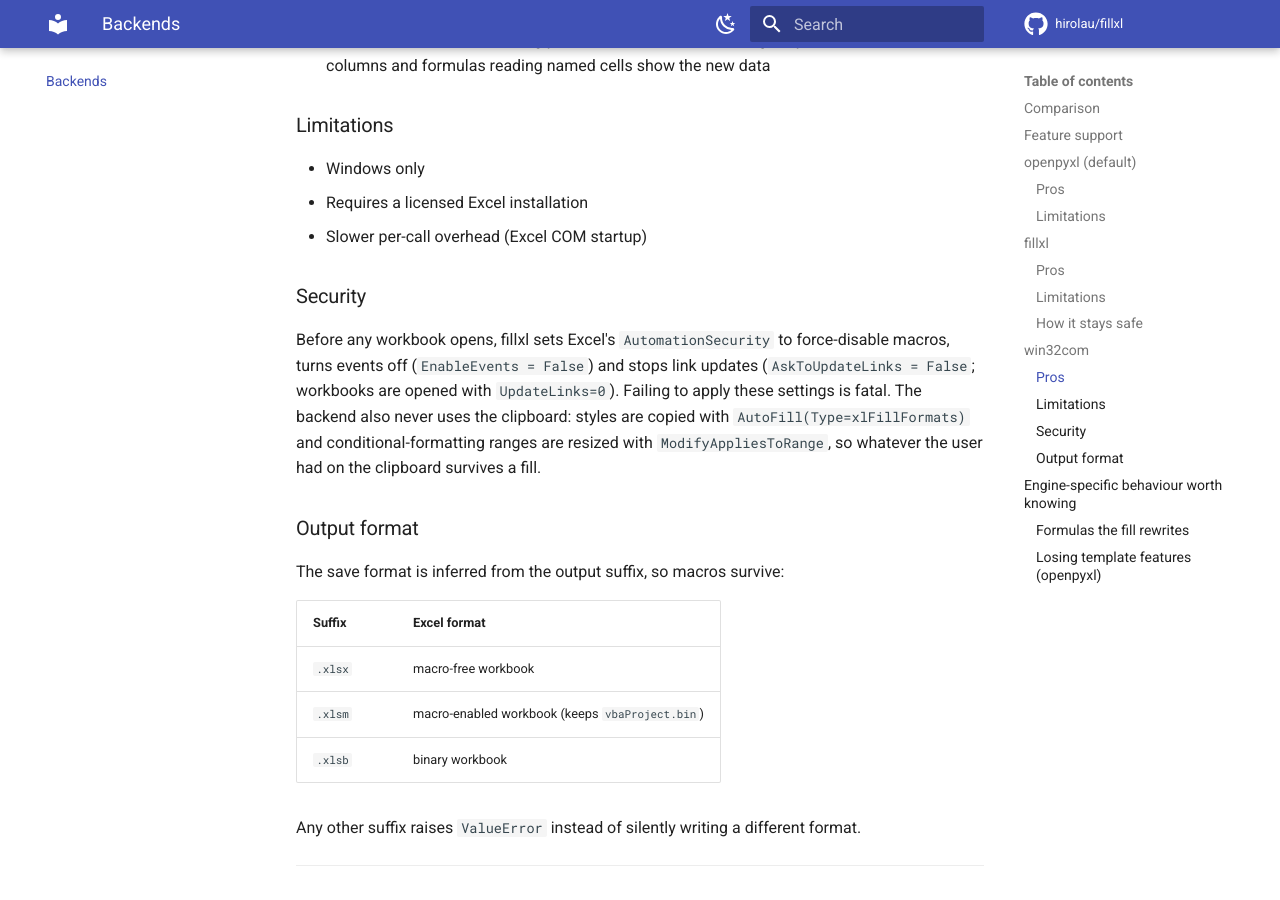
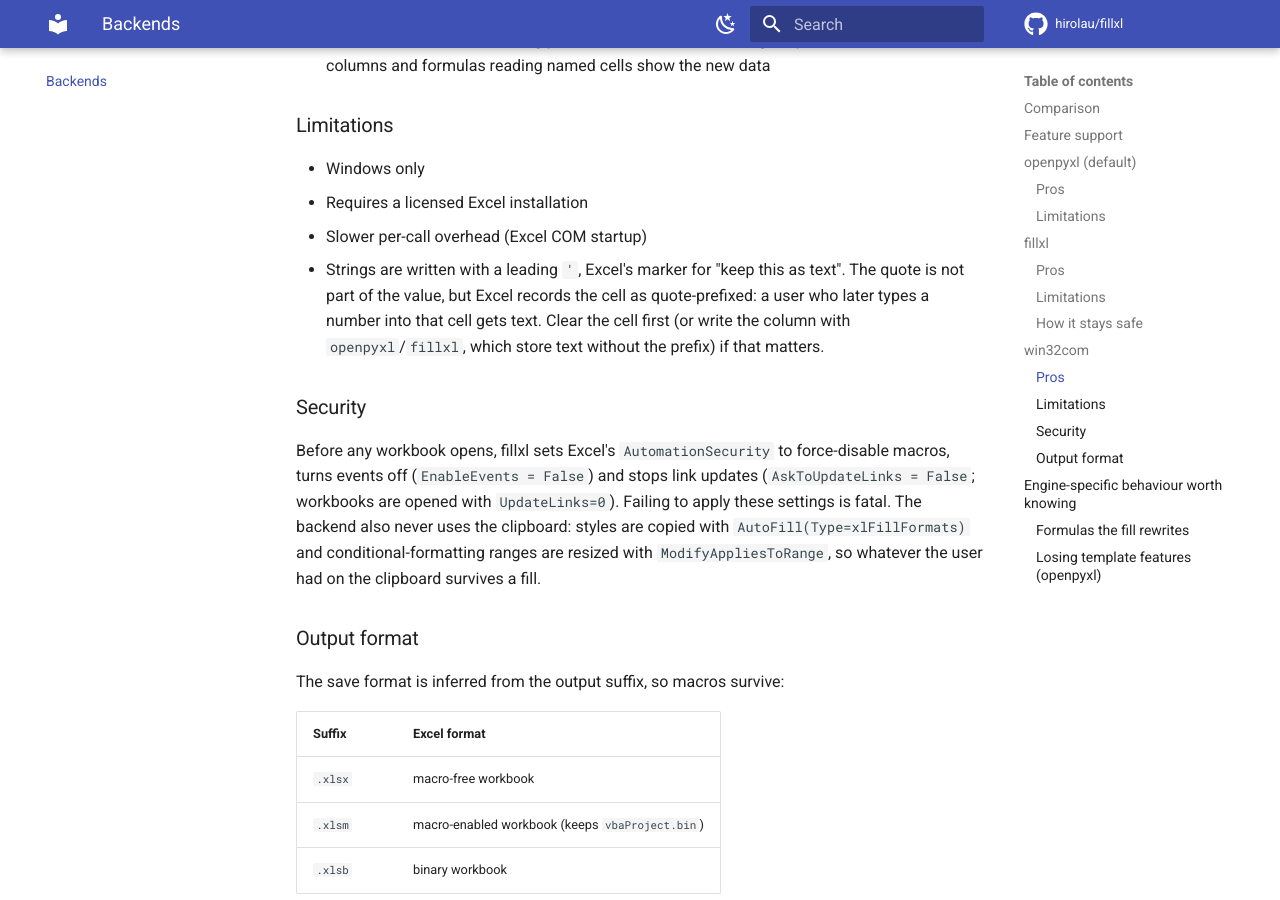
Before and after one commit to hirolau/fillxl, an MkDocs documentation site: the page built from docs/backends.md, in a window 1280 px wide and 900 px high, scrolled down 4957 px. Built offline with MkDocs 1.6.1 and Material for MkDocs 9.7.7, drawn with Linux system fonts in a browser that asks for light colours; comment, search, counter and statistics services are not loaded.

Commit message:
Document how the win32com engine writes strings

```diff
--- a/docs/backends.md
+++ b/docs/backends.md
@@ -175,6 +175,11 @@ fill(template="tpl.xlsm", output="out.xlsm", ..., engine="win32com")
 - Windows only
 - Requires a licensed Excel installation
 - Slower per-call overhead (Excel COM startup)
+- Strings are written with a leading `'`, Excel's marker for "keep this as
+  text".  The quote is not part of the value, but Excel records the cell as
+  quote-prefixed: a user who later types a number into that cell gets text.
+  Clear the cell first (or write the column with `openpyxl`/`fillxl`, which
+  store text without the prefix) if that matters.
 
 ### Security
 
```
Also changed, not shown: CHANGELOG.md (+6 -0 lines), README.md (+12 -0 lines).
